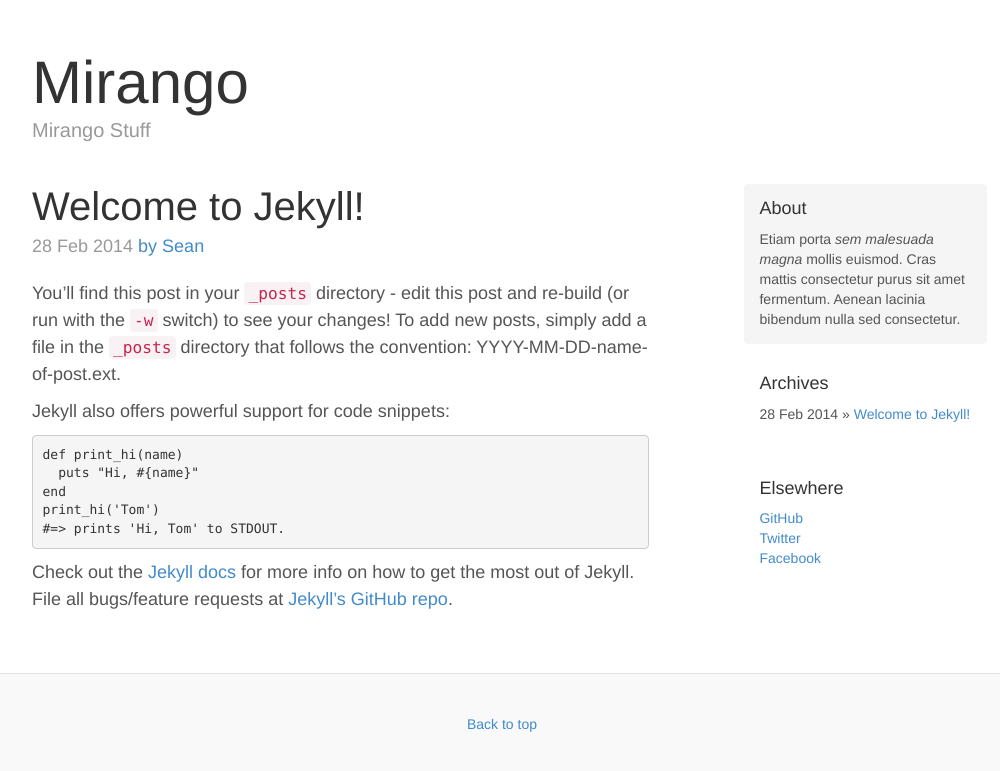
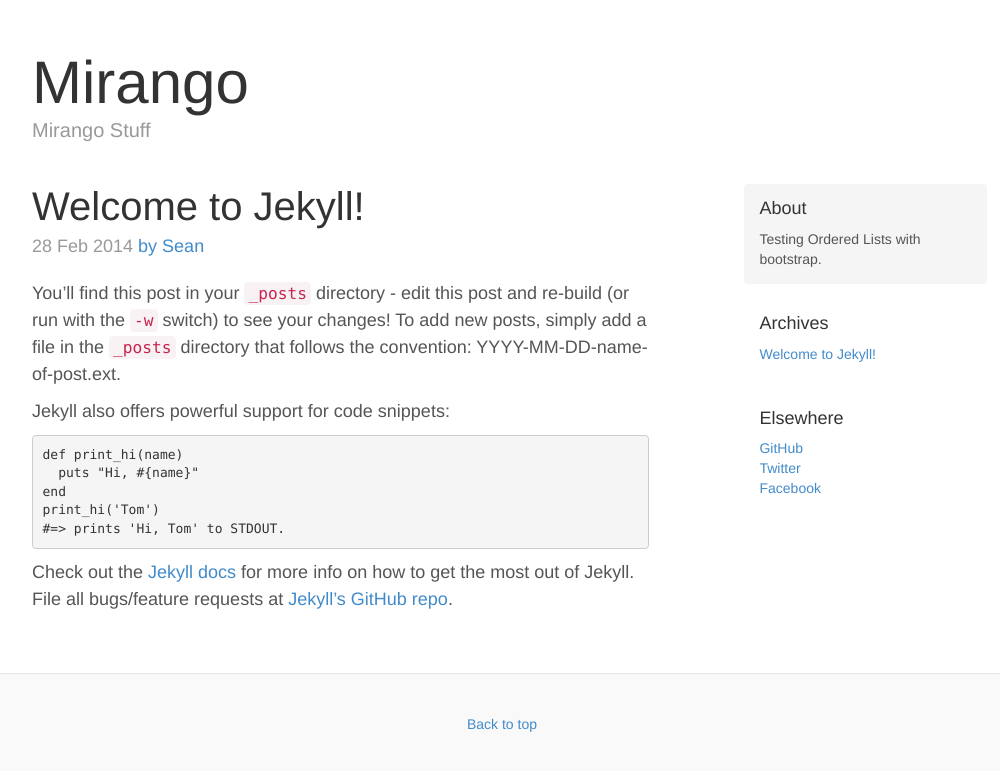
Before and after one commit to sdwalsh/mirango-2014, a Jekyll site: the page built from _posts/2014-02-28-welcome-to-jekyll.markdown, in a window 1280 px wide. Shown: the top 771 px of the page, without its empty margins (138-1138 px from the left). Built offline with Jekyll 4.4.1, drawn with Linux system fonts in a browser that asks for light colours; nearby versions of some CDN libraries; library files that are not in the unit come from our copies; Markdown is read by kramdown in place of the engine named in the settings.

Commit message:
changed bootstrap_default

```diff
--- a/_layouts/bootstrap_default.html
+++ b/_layouts/bootstrap_default.html
@@ -50,20 +50,20 @@
         <div class="col-sm-3 col-sm-offset-1 blog-sidebar">
           <div class="sidebar-module sidebar-module-inset">
             <h4>About</h4>
-            <p>Etiam porta <em>sem malesuada magna</em> mollis euismod. Cras mattis consectetur purus sit amet fermentum. Aenean lacinia bibendum nulla sed consectetur.</p>
+            <p>Testing Ordered Lists with bootstrap.</p>
           </div>
           <div class="sidebar-module">
             <h4>Archives</h4>
-            <ol class="list-unstyled">
+            <ol class="nav nav-pills">
               {% for post in site.posts %}
-                <li><span>{{ post.date | date_to_string }}</span> &raquo; <a href="{{ post.url }}">{{ post.title }}</a></li>
+                <li><span><a href="{{ post.url }}">{{ post.title }}</a></li>
               {% endfor %}
             </ol>
           </div>
           <div class="sidebar-module">
             <h4>Elsewhere</h4>
             <ol class="list-unstyled">
-              <li><a href="#">GitHub</a></li>
+              <li><a href="https://www.github.com/sdwalsh">GitHub</a></li>
               <li><a href="#">Twitter</a></li>
               <li><a href="#">Facebook</a></li>
             </ol>
@@ -80,7 +80,6 @@
       </p>
     </div>
 
-
     <!-- Bootstrap core JavaScript
     ================================================== -->
     <!-- Placed at the end of the document so the pages load faster -->
```
